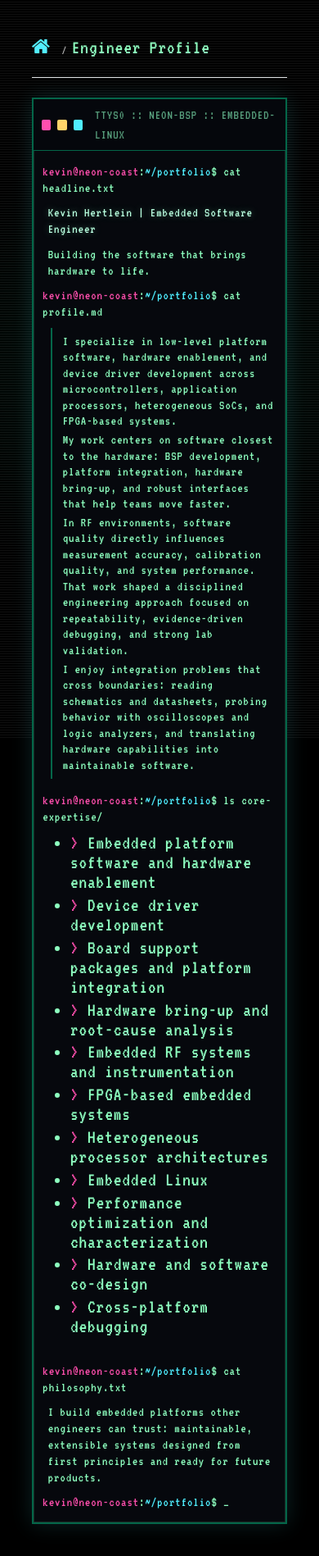
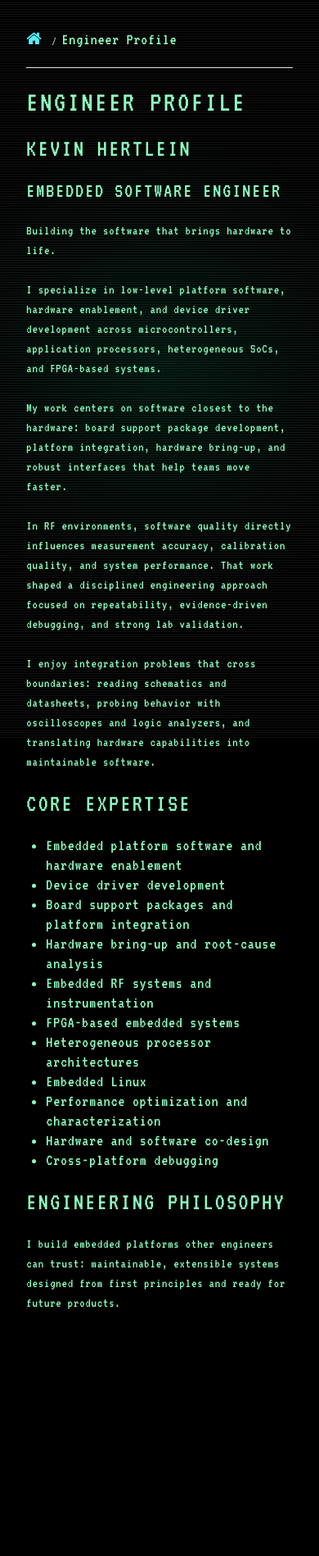
Before and after one commit to kehertle/gh-pages, an MkDocs documentation site: the page built from docs/engineer-profile.md, in a window 390 px wide. Shown: the whole page at 82% size. Built offline with MkDocs 1.6.1, drawn with Linux system fonts in a browser that asks for light colours; nearby versions of some CDN libraries; after the commit the page ends 1658 px from its top, so only the background shows below that.

Commit message:
Refactor documentation structure and styling: add README.md, update engineer-profile.md, index.md, and projects.md for clarity and consistency; enhance extra.css for improved layout and responsiveness.

```diff
--- a/docs/engineer-profile.md
+++ b/docs/engineer-profile.md
@@ -1,66 +1,33 @@
-<section class="terminal-shell dossier-shell">
-  <div class="terminal-window">
-    <header class="terminal-topbar" aria-label="Terminal controls">
-      <span class="dot dot-pink"></span>
-      <span class="dot dot-amber"></span>
-      <span class="dot dot-cyan"></span>
-      <p class="terminal-title">ttyS0 :: neon-bsp :: embedded-linux</p>
-    </header>
+# Engineer Profile
 
-    <div class="terminal-body dossier-body">
-      <p><span class="prompt">kevin@neon-coast</span>:<span class="path">~/portfolio</span>$ cat headline.txt</p>
-      <p class="output strong-output">Kevin Hertlein | Embedded Software Engineer</p>
-      <p class="output">Building the software that brings hardware to life.</p>
+## Kevin Hertlein
 
-      <p><span class="prompt">kevin@neon-coast</span>:<span class="path">~/portfolio</span>$ cat profile.md</p>
-      <div class="output narrative-block">
-        <p>
-          I specialize in low-level platform software, hardware enablement, and
-          device driver development across microcontrollers, application
-          processors, heterogeneous SoCs, and FPGA-based systems.
-        </p>
-        <p>
-          My work centers on software closest to the hardware: BSP development,
-          platform integration, hardware bring-up, and
-          robust interfaces that help teams move faster.
-        </p>
-        <p>
-          In RF environments, software quality directly influences
-          measurement accuracy, calibration quality, and system performance.
-          That work shaped a disciplined engineering approach focused on
-          repeatability, evidence-driven debugging, and strong lab validation.
-        </p>
-        <p>
-          I enjoy integration problems that cross boundaries: reading schematics
-          and datasheets, probing behavior with oscilloscopes and logic
-          analyzers, and translating hardware capabilities
-          into maintainable software.
-        </p>
-      </div>
+### Embedded Software Engineer
 
-      <p><span class="prompt">kevin@neon-coast</span>:<span class="path">~/portfolio</span>$ ls core-expertise/</p>
-      <ul class="output expertise-grid">
-        <li>Embedded platform software and hardware enablement</li>
-        <li>Device driver development</li>
-        <li>Board support packages and platform integration</li>
-        <li>Hardware bring-up and root-cause analysis</li>
-        <li>Embedded RF systems and instrumentation</li>
-        <li>FPGA-based embedded systems</li>
-        <li>Heterogeneous processor architectures</li>
-        <li>Embedded Linux</li>
-        <li>Performance optimization and characterization</li>
-        <li>Hardware and software co-design</li>
-        <li>Cross-platform debugging</li>
-      </ul>
+Building the software that brings hardware to life.
 
-      <p><span class="prompt">kevin@neon-coast</span>:<span class="path">~/portfolio</span>$ cat philosophy.txt</p>
-      <p class="output">
-        I build embedded platforms other engineers can trust: maintainable,
-        extensible systems designed from first principles and ready for future
-        products.
-      </p>
+I specialize in low-level platform software, hardware enablement, and device driver development across microcontrollers, application processors, heterogeneous SoCs, and FPGA-based systems.
 
-      <p><span class="prompt">kevin@neon-coast</span>:<span class="path">~/portfolio</span>$ _</p>
-    </div>
-  </div>
-</section>
+My work centers on software closest to the hardware: board support package development, platform integration, hardware bring-up, and robust interfaces that help teams move faster.
+
+In RF environments, software quality directly influences measurement accuracy, calibration quality, and system performance. That work shaped a disciplined engineering approach focused on repeatability, evidence-driven debugging, and strong lab validation.
+
+I enjoy integration problems that cross boundaries: reading schematics and datasheets, probing behavior with oscilloscopes and logic analyzers, and translating hardware capabilities into maintainable software.
+
+## Core Expertise
+
+- Embedded platform software and hardware enablement
+- Device driver development
+- Board support packages and platform integration
+- Hardware bring-up and root-cause analysis
+- Embedded RF systems and instrumentation
+- FPGA-based embedded systems
+- Heterogeneous processor architectures
+- Embedded Linux
+- Performance optimization and characterization
+- Hardware and software co-design
+- Cross-platform debugging
+
+## Engineering Philosophy
+
+I build embedded platforms other engineers can trust: maintainable, extensible systems designed from first principles and ready for future products.
--- a/docs/stylesheets/extra.css
+++ b/docs/stylesheets/extra.css
@@ -9,6 +9,8 @@
   --pink: #ff4fae;
   --cyan: #4feeff;
   --amber: #ffd56a;
+  --font-base: 24px;
+  --font-mobile: 20px;
 }
 
 html,
@@ -22,7 +24,7 @@ body {
   font-family: "VT323", monospace;
   color: var(--text);
   letter-spacing: 0.04em;
-  font-size: 28px;
+  font-size: var(--font-base);
 }
 
 /* Remove ReadTheDocs navigation chrome (sidebar, mobile hamburger, search). */
@@ -182,6 +184,56 @@ code {
   color: var(--muted);
 }
 
+.home-shell {
+  max-width: 1100px;
+  margin: 1rem auto 0;
+  padding: 0.5rem 0.3rem;
+}
+
+.home-title {
+  margin: 0;
+  font-size: 2.4rem;
+  letter-spacing: 0.06em;
+}
+
+.home-subtitle {
+  margin: 0.35rem 0 1rem;
+  color: var(--muted);
+  max-width: 60ch;
+}
+
+.link-grid {
+  display: grid;
+  grid-template-columns: repeat(3, minmax(0, 1fr));
+  gap: 0.8rem;
+}
+
+.link-card {
+  display: block;
+  border: 2px solid var(--line);
+  background: var(--panel);
+  padding: 0.7rem 0.75rem;
+  text-decoration: none;
+  transition: transform 140ms ease, box-shadow 140ms ease, border-color 140ms ease;
+}
+
+.link-card h2 {
+  margin: 0 0 0.3rem;
+  color: #b8ffdf;
+}
+
+.link-card p {
+  margin: 0;
+  color: var(--text);
+  line-height: 1.2;
+}
+
+.link-card:hover {
+  transform: translateY(-2px);
+  border-color: rgba(79, 238, 255, 0.8);
+  box-shadow: 0 0 14px rgba(79, 238, 255, 0.2);
+}
+
 .dossier-shell {
   max-width: 1180px;
 }
@@ -249,7 +301,7 @@ code {
 
 @media (max-width: 768px) {
   body {
-    font-size: 24px;
+    font-size: var(--font-mobile);
   }
 
   .wy-nav-content {
@@ -260,6 +312,14 @@ code {
     padding: 0.72rem;
   }
 
+  .home-title {
+    font-size: 2rem;
+  }
+
+  .link-grid {
+    grid-template-columns: 1fr;
+  }
+
   .expertise-grid {
     grid-template-columns: 1fr;
   }
```
Also changed, not shown: README.md (added, +12 -0 lines), docs/index.md (+16 -32 lines), docs/projects.md (+16 -35 lines).
